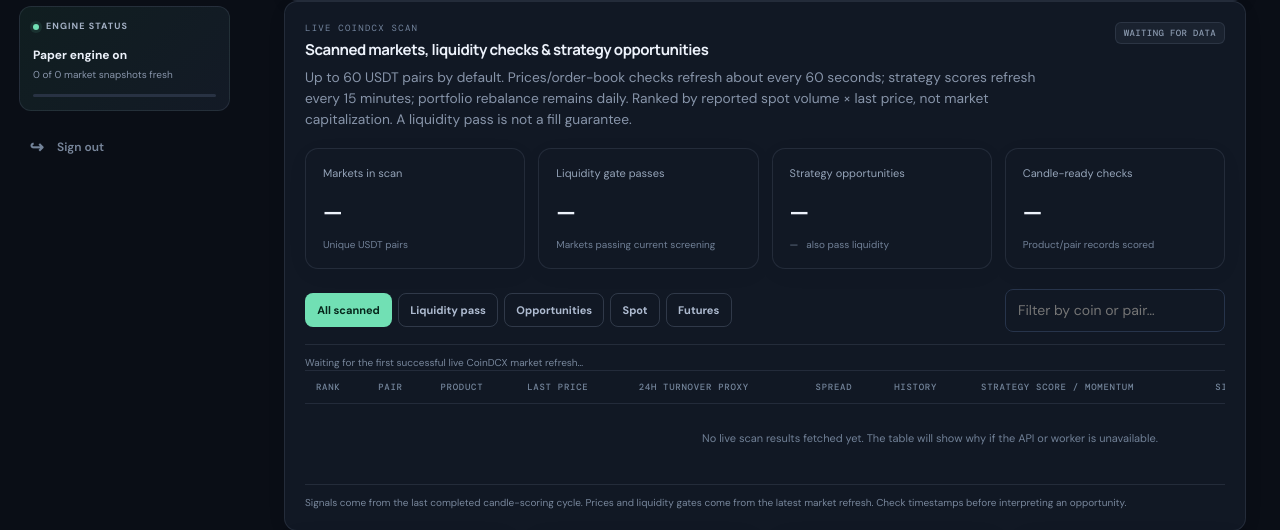
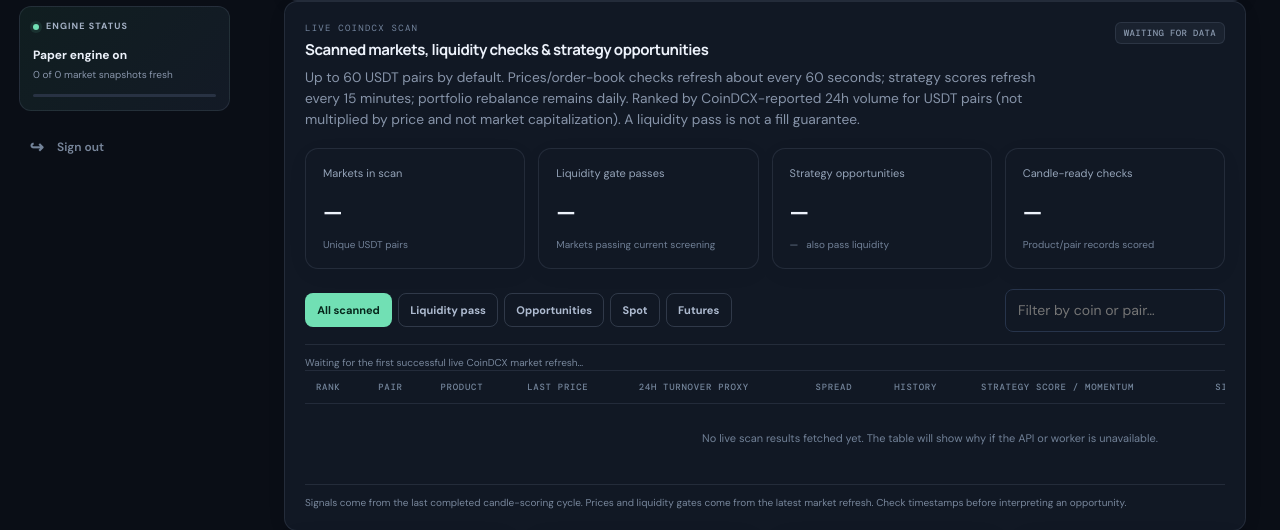
Before and after one commit to yashbajpaiknpindia-spec/24x7Coindcx, a FastAPI app: page /paper in a window 1280 px wide. Shown: the part 856-1386 px from the top of the page. Run offline with FastAPI, Linux system fonts and the light colour scheme; the visitor is signed in with stand-in values (Sample User, id 1); some libraries are stand-ins or nearby versions.

Commit message:
Clarify reported ticker volume ranking in Paper Trading

```diff
--- a/app/templates/paper.html
+++ b/app/templates/paper.html
@@ -23,7 +23,7 @@
 
 
 <section class="panel scan-results-panel" id="live-scan-results">
- <div class="panel-head"><div><div class="eyebrow">LIVE COINDCX SCAN</div><h3>Scanned markets, liquidity checks & strategy opportunities</h3><p class="muted">Up to 60 USDT pairs by default. Prices/order-book checks refresh about every 60 seconds; strategy scores refresh every 15 minutes; portfolio rebalance remains daily. Ranked by reported spot volume × last price, not market capitalization. A liquidity pass is not a fill guarantee.</p></div><span id="scan-live-state" class="status-chip muted-chip">WAITING FOR DATA</span></div>
+ <div class="panel-head"><div><div class="eyebrow">LIVE COINDCX SCAN</div><h3>Scanned markets, liquidity checks & strategy opportunities</h3><p class="muted">Up to 60 USDT pairs by default. Prices/order-book checks refresh about every 60 seconds; strategy scores refresh every 15 minutes; portfolio rebalance remains daily. Ranked by CoinDCX-reported 24h volume for USDT pairs (not multiplied by price and not market capitalization). A liquidity pass is not a fill guarantee.</p></div><span id="scan-live-state" class="status-chip muted-chip">WAITING FOR DATA</span></div>
  <div class="stat-grid four scan-mini-stats">
   <div class="stat-card"><div class="stat-top"><span>Markets in scan</span></div><div class="stat-value" id="scan-summary-markets">—</div><div class="stat-foot">Unique USDT pairs</div></div>
   <div class="stat-card"><div class="stat-top"><span>Liquidity gate passes</span></div><div class="stat-value" id="scan-summary-liquid">—</div><div class="stat-foot">Markets passing current screening</div></div>
```
